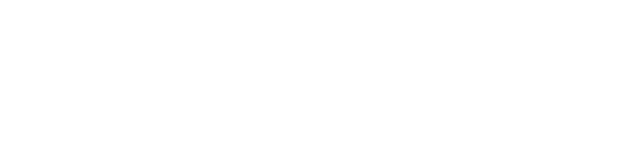
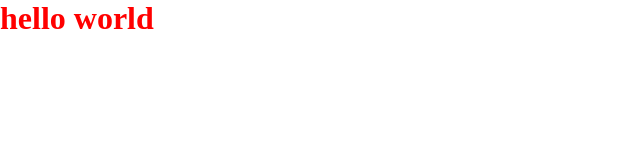
Before and after one commit to AntwaunW/Antwaun-personal-Landing-Page, a plain HTML site: page Main-HTML/home.html in a window 1280 px wide. Shown: the whole page, without its empty margins (0-640 px from the left). Drawn offline with Linux system fonts and the light colour scheme.

Commit message:
new edit

```diff
--- a/Main-CSS/home.css
+++ b/Main-CSS/home.css
@@ -0,0 +1,10 @@
+* {
+    padding: 0;
+    margin: 0;
+    box-sizing: border-box;
+}
+
+h1 {
+    color: red;
+    border-color: yellow;
+}
--- a/Main-HTML/home.html
+++ b/Main-HTML/home.html
@@ -4,8 +4,13 @@
     <meta charset="UTF-8">
     <meta name="viewport" content="width=device-width, initial-scale=1.0">
     <title>Anwaun's Landing Page</title>
+    <link href="/Main-CSS/home.css" rel="Stylesheet">
 </head>
 <body>
+    <h1 class="hello">hello world</h1>
 
+    <script src="/Main-JS/index.js" charset="UTF-8">
+
+    </script>
 </body>
 </html>
--- a/Main-JS/index.js
+++ b/Main-JS/index.js
@@ -0,0 +1 @@
+//alert("hello world")
```
